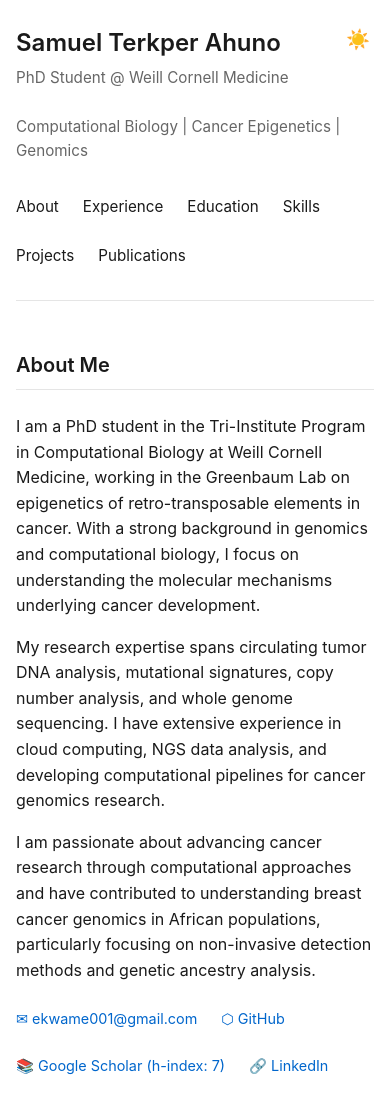
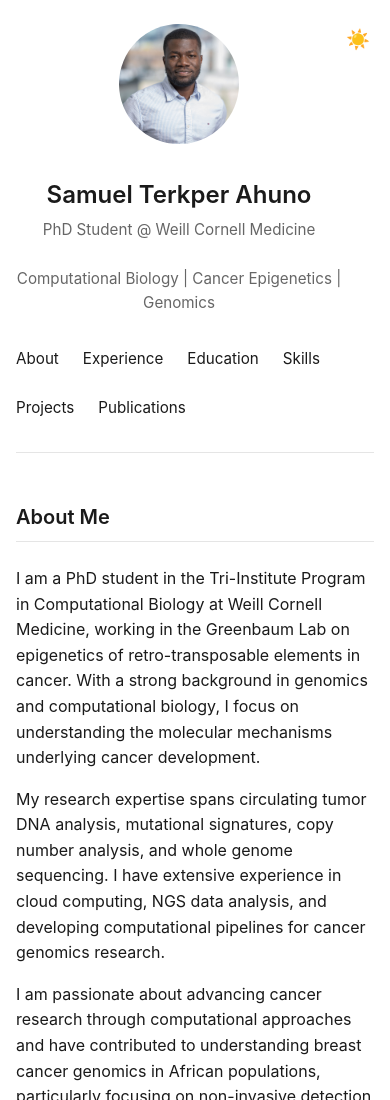
Before and after one commit to sahuno/sahuno.github.io, a plain HTML site: page index.html in a window 390 px wide. Shown: the top 1100 px of the page. Drawn offline with Linux system fonts and the light colour scheme.

Commit message:
Add profile photo to website header

```diff
--- a/index.html
+++ b/index.html
@@ -278,6 +278,15 @@
             .skill-tags {
                 gap: 0.35rem;
             }
+
+            .header-top > div:first-child {
+                flex-direction: column;
+                text-align: center;
+            }
+
+            .header-top img {
+                margin: 0 auto;
+            }
         }
     </style>
 </head>
@@ -285,10 +294,13 @@
     <div class="container">
         <header>
             <div class="header-top">
-                <div>
-                    <h1>Samuel Terkper Ahuno</h1>
-                    <div class="subtitle">PhD Student @ Weill Cornell Medicine</div>
-                    <div class="subtitle">Computational Biology | Cancer Epigenetics | Genomics</div>
+                <div style="display: flex; align-items: center; gap: 2rem;">
+                    <img src="assets/profile.jpg" alt="Samuel Terkper Ahuno" style="width: 120px; height: 120px; border-radius: 50%; object-fit: cover;">
+                    <div>
+                        <h1>Samuel Terkper Ahuno</h1>
+                        <div class="subtitle">PhD Student @ Weill Cornell Medicine</div>
+                        <div class="subtitle">Computational Biology | Cancer Epigenetics | Genomics</div>
+                    </div>
                 </div>
                 <button class="theme-toggle" onclick="toggleTheme()" aria-label="Toggle theme">☀️</button>
             </div>
```
Also changed, not shown: assets/profile.jpg (added).
